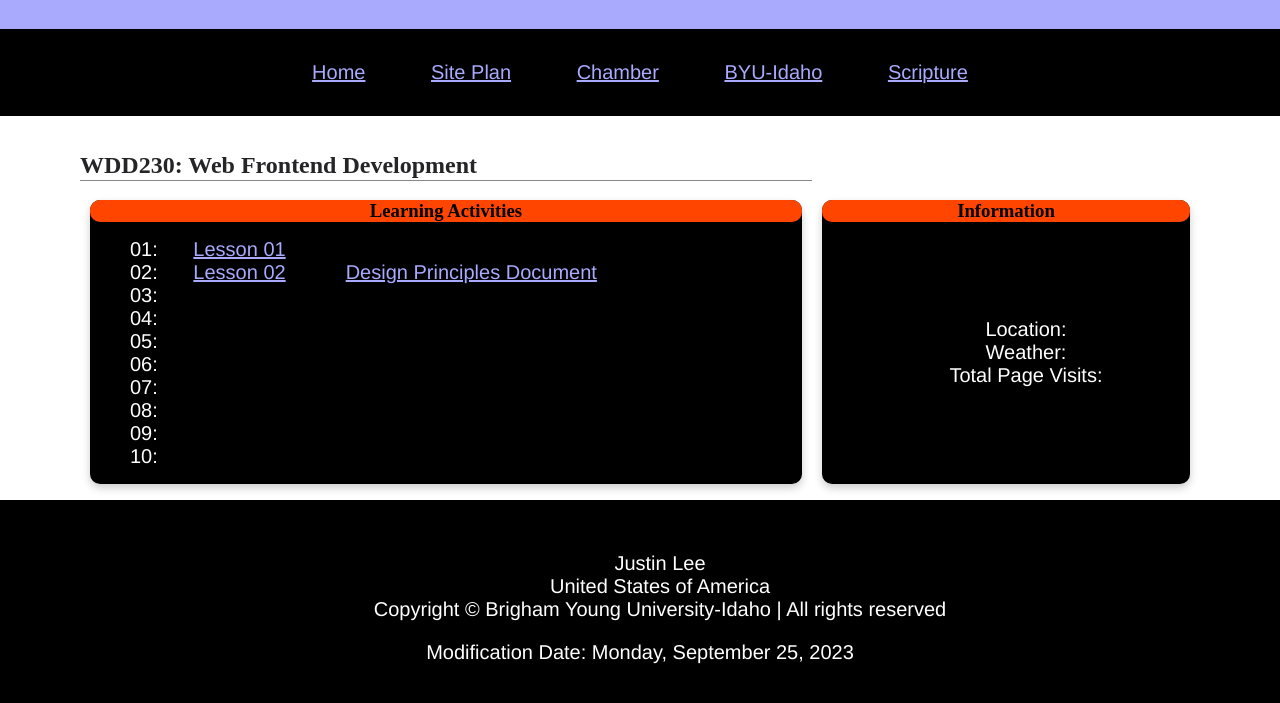
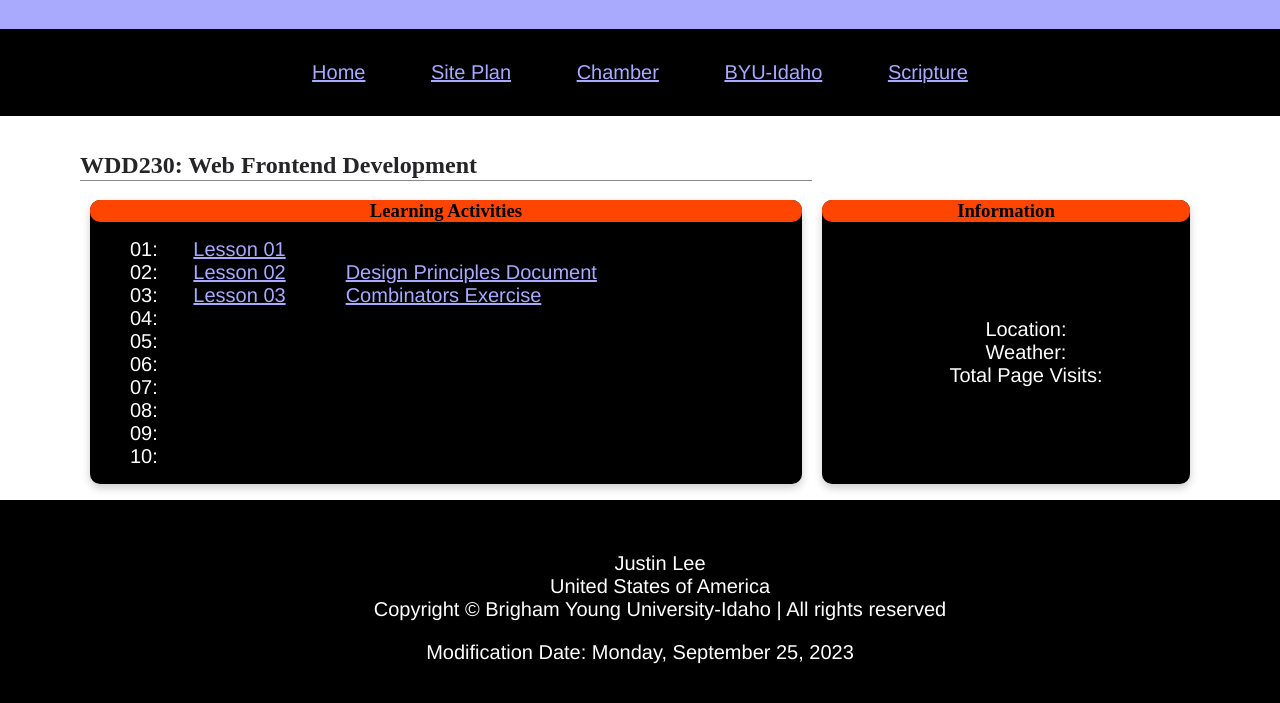
Before and after one commit to justinmlee87/wdd230, a plain HTML site: page index.html in a window 1280 px wide. Shown: the part 235-938 px from the top of the page. Drawn offline with Linux system fonts and the light colour scheme.

Commit message:
combinators exercise

```diff
--- a/index.html
+++ b/index.html
@@ -37,7 +37,7 @@
             <ul id="Learning">
                 <li>01: <a href="https://byui-cse.github.io/wdd230-course/lesson01/">Lesson 01</a></li>
                 <li>02: <a href="https://byui-cse.github.io/wdd230-course/lesson02/">Lesson 02</a><a href="http://127.0.0.1:5500/lesson2/design-principles.html">Design Principles Document</a></li>
-                <li>03: <a></a></li>
+                <li>03: <a href="https://byui-cse.github.io/wdd230-course/lesson03/">Lesson 03</a><a href="https://www.w3schools.com/css/exercise.asp?filename=exercise_combinators1">Combinators Exercise</a></li>
                 <li>04: <a></a></li>
                 <li>05: <a></a></li>
                 <li>06: <a></a></li>
```
Also changed, not shown: lesson3/images/Exercises.jpg (added).
